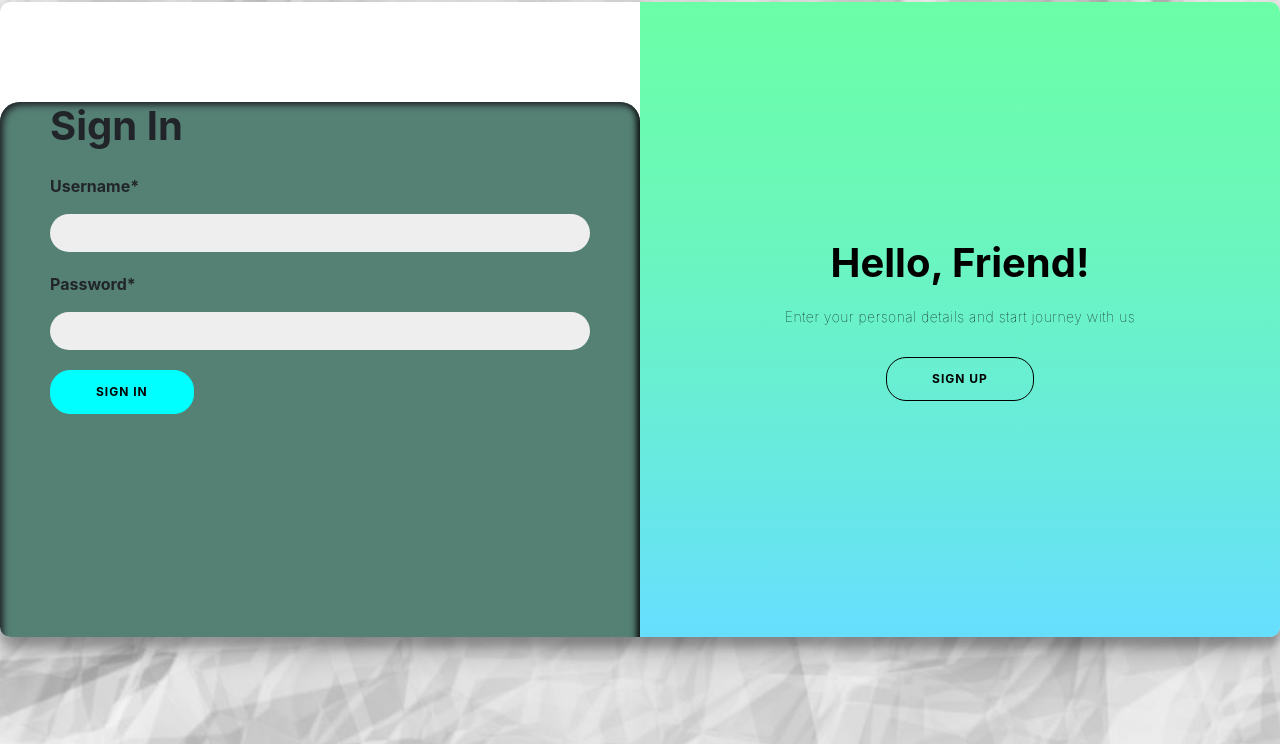
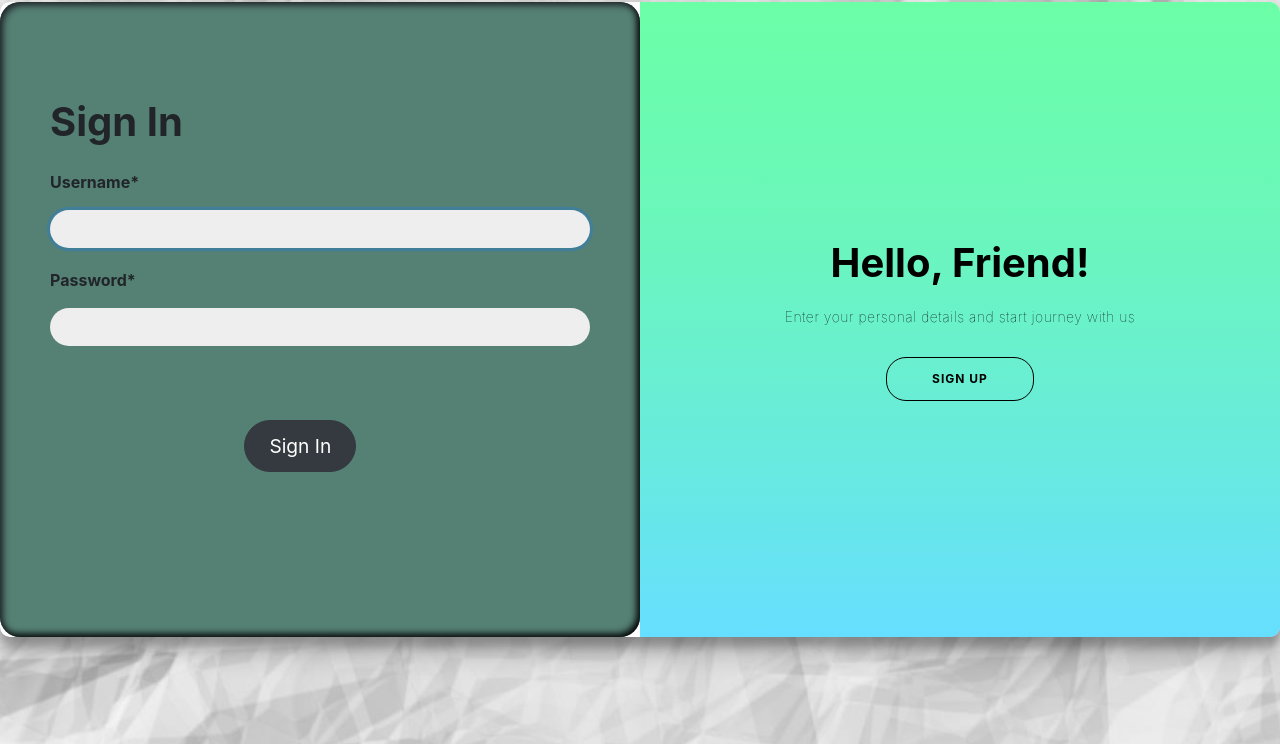
Before and after one commit to tanvee09/Usibuy, a Django app: page /login/?next=/sell/ in a window 1280 px wide. Shown: the part 56-800 px from the top of the page. Run offline with Django 3.2, Linux system fonts and the light colour scheme; some libraries are stand-ins or nearby versions.

Commit message:
sigin signup pages corrected

```diff
--- a/usedbooks/bookstore/static/bookstore/base.css
+++ b/usedbooks/bookstore/static/bookstore/base.css
@@ -196,7 +196,7 @@ margin:20px 0;
 #signin{
 padding: 6px 30px;
 }
-#login_signup button {
+#login_signup .ghost {
     border-radius: 20px;
     border: 1px solid cyan;
     background-color: cyan;
@@ -208,7 +208,13 @@ padding: 6px 30px;
     text-transform: uppercase;
     transition: transform 80ms ease-in;
 }
-
+#form_submit{
+    margin-top:10%;
+    padding:2%;
+    margin-left:36%;
+    border-radius:50px;
+    font-size:1.2rem;
+}
 #login_signup button:active {
     transform: scale(0.95);
 }
--- a/usedbooks/usedbooks/settings.py
+++ b/usedbooks/usedbooks/settings.py
@@ -38,7 +38,6 @@ INSTALLED_APPS = [
     'bookstore.apps.BookstoreConfig',
     'users.apps.UsersConfig',
     'crispy_forms',
-    'gdstorage',
 ]
 
 MIDDLEWARE = [
--- a/usedbooks/users/templates/users/login.html
+++ b/usedbooks/users/templates/users/login.html
@@ -75,37 +75,23 @@
             </div>
         </nav>
     </div>
-    <div id="added-block">
+    <div id="added-block" >
 			<div class="container mt-5" id="container_l_s">
-				<div class="form-container sign-up-container" id="login_signup">
-					<form method="POST">
-						<h1 class="mb-4">Sign Up</h1>
+				<div class="form-container sign-in-container" id="login_signup">
+					<form method="POST" class="m-0 pt-5">
+						<h1 class="mb-4 pt-5">Sign In</h1>
 						{% csrf_token %}
 						{{ form|crispy }}
-						<button>Sign Up</button>
-					</form>
-				</div>
-				<div class="form-container sign-in-container" id="login_signup">
-					<form method="POST">
-						<h1 class="mb-4">Sign In</h1>
-						{% csrf_token %}
-						{{ form|crispy }}
-						<button>Sign In</button>
+						<button type="submit" class="btn btn-dark px-4" id="form_submit">Sign In</button>
 					</form>
 				</div>
 				<div class="overlay-container" id="login_signup">
 					<div class="overlay">
-						<div class="overlay-panel overlay-left">
-							<h1>Welcome Back!</h1>
-							<p>
-								To keep connected with us please login with your personal info
-							</p>
-							<button class="ghost" id="signIn">Sign In</button>
-						</div>
+
 						<div class="overlay-panel overlay-right">
 							<h1>Hello, Friend!</h1>
 							<p>Enter your personal details and start journey with us</p>
-							<button class="ghost" id="signUp">Sign Up</button>
+                            <a href="{% url 'register' %}"><button class="ghost" id="signUp">Sign Up</button></a>
 						</div>
 					</div>
 				</div>
```
Also changed, not shown: usedbooks/users/templates/users/register.html (+4 -9 lines), usedbooks/bookstore/migrations/0001_initial.py, usedbooks/bookstore/migrations/0002_auto_20200726_1450.py, usedbooks/bookstore/migrations/0003_auto_20200726_1455.py, usedbooks/bookstore/migrations/0004_auto_20200726_1755.py, usedbooks/bookstore/migrations/0005_auto_20200808_1935.py, usedbooks/bookstore/migrations/0006_auto_20200812_1945.py, usedbooks/bookstore/templates/bookstore/base.html (line endings or trailing spaces), usedbooks/bookstore/templates/bookstore/buy.html (line endings or trailing spaces), usedbooks/users/migrations/0001_initial.py.
